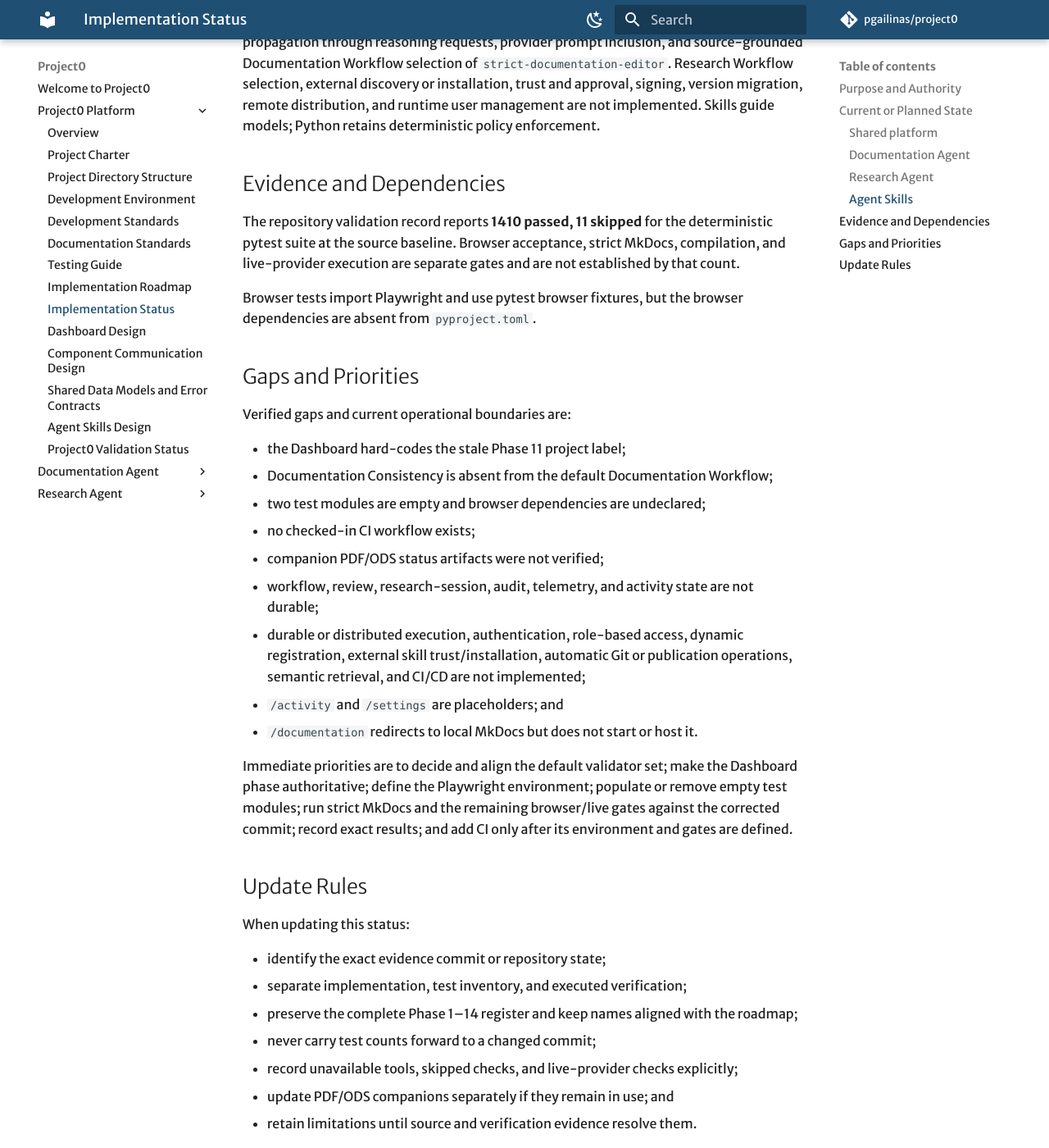
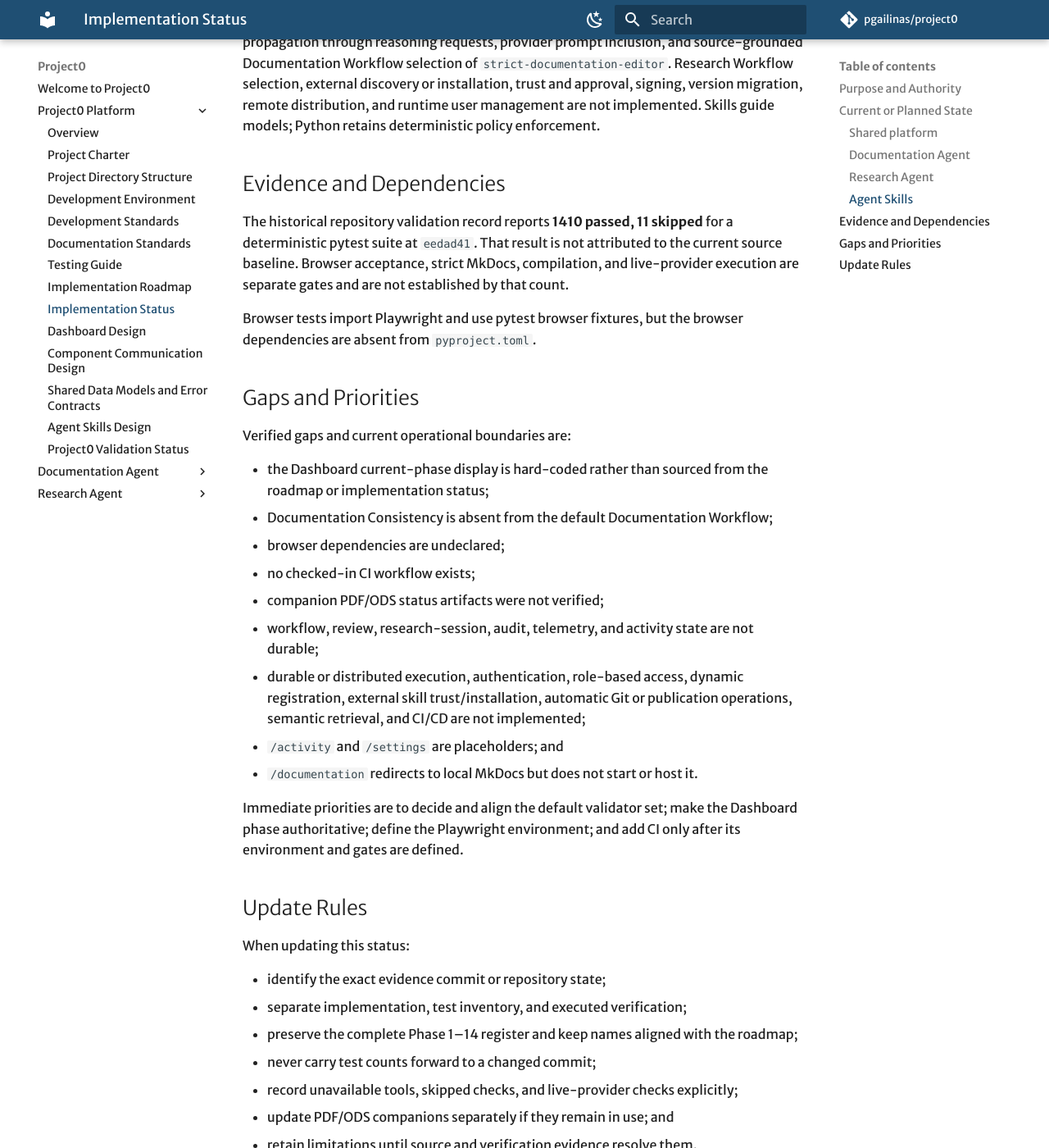
Before and after one commit to pgailinas/project0, an MkDocs documentation site: the page built from docs/platform/Implementation_Status.md, in a window 1280 px wide and 1400 px high, scrolled down 3128 px. Shown: the whole window at 82% size. Built offline with MkDocs 1.6.1 and Material for MkDocs 9.7.7, drawn with Linux system fonts in a browser that asks for light colours; some web fonts are replaced; comment, search, counter and statistics services are not loaded; some of the changed text lies outside the part shown.

Commit message:
Minor documentation issues

```diff
--- a/docs/platform/Implementation_Status.md
+++ b/docs/platform/Implementation_Status.md
@@ -32,7 +32,7 @@ the platform display record reports the Dashboard's current test text.
 
 **Latest named roadmap phase:** Phase 14 — Project0 Agent Skills Foundation
 **Implementation state:** Source corresponding to Phases 1–14 is present
-**Repository-wide verification state:** Deterministic pytest passed; other gates remain incomplete
+**Repository-wide verification state:** Complete regression not established for the current baseline
 
 The complete phase register below presents Phases 1–14 in roadmap order,
 including Phase 12 — Documentation Agent Enhancement. Current defects and
@@ -117,10 +117,11 @@ models; Python retains deterministic policy enforcement.
 
 ## Evidence and Dependencies
 
-The repository validation record reports **1410 passed, 11 skipped** for the
-deterministic pytest suite at the source baseline. Browser acceptance, strict
-MkDocs, compilation, and live-provider execution are separate gates and are not
-established by that count.
+The historical repository validation record reports **1410 passed, 11 skipped**
+for a deterministic pytest suite at `eedad41`. That result is not attributed to
+the current source baseline. Browser acceptance, strict MkDocs, compilation,
+and live-provider execution are separate gates and are not established by that
+count.
 
 Browser tests import Playwright and use pytest browser fixtures, but the browser dependencies are absent from `pyproject.toml`.
 
@@ -128,9 +129,10 @@ Browser tests import Playwright and use pytest browser fixtures, but the browser
 
 Verified gaps and current operational boundaries are:
 
-- the Dashboard hard-codes the stale Phase 11 project label;
+- the Dashboard current-phase display is hard-coded rather than sourced from
+  the roadmap or implementation status;
 - Documentation Consistency is absent from the default Documentation Workflow;
-- two test modules are empty and browser dependencies are undeclared;
+- browser dependencies are undeclared;
 - no checked-in CI workflow exists;
 - companion PDF/ODS status artifacts were not verified;
 - workflow, review, research-session, audit, telemetry, and activity state are
@@ -142,10 +144,7 @@ Verified gaps and current operational boundaries are:
 - `/documentation` redirects to local MkDocs but does not start or host it.
 
 Immediate priorities are to decide and align the default validator set; make
-the Dashboard phase authoritative; define the Playwright environment; populate
-or remove empty test modules; run strict MkDocs and the remaining browser/live
-gates against the corrected commit; record exact results; and add CI only after
-its environment and gates are defined.
+the Dashboard phase authoritative; define the Playwright environment; and add CI only after its environment and gates are defined.
 
 ## Update Rules
 
--- a/mkdocs.yml
+++ b/mkdocs.yml
@@ -29,7 +29,7 @@ theme:
       accent: custom
       toggle:
         icon: material/weather-night
-        name: Switch to light mode
+        name: Switch to dark mode
 
     # Light mode
     - scheme: slate
@@ -37,7 +37,7 @@ theme:
       accent: custom
       toggle:
         icon: material/weather-sunny
-        name: Switch to dark mode
+        name: Switch to light mode
 
 extra_css:
   - stylesheets/project0-colors.css
```
Also changed, not shown: other parts of docs/platform/Implementation_Status.md (+2 -2 lines), TEST_COMMANDS.md (+0 -2 lines), docs/platform/Testing_Guide.md (+1 -1 lines).
